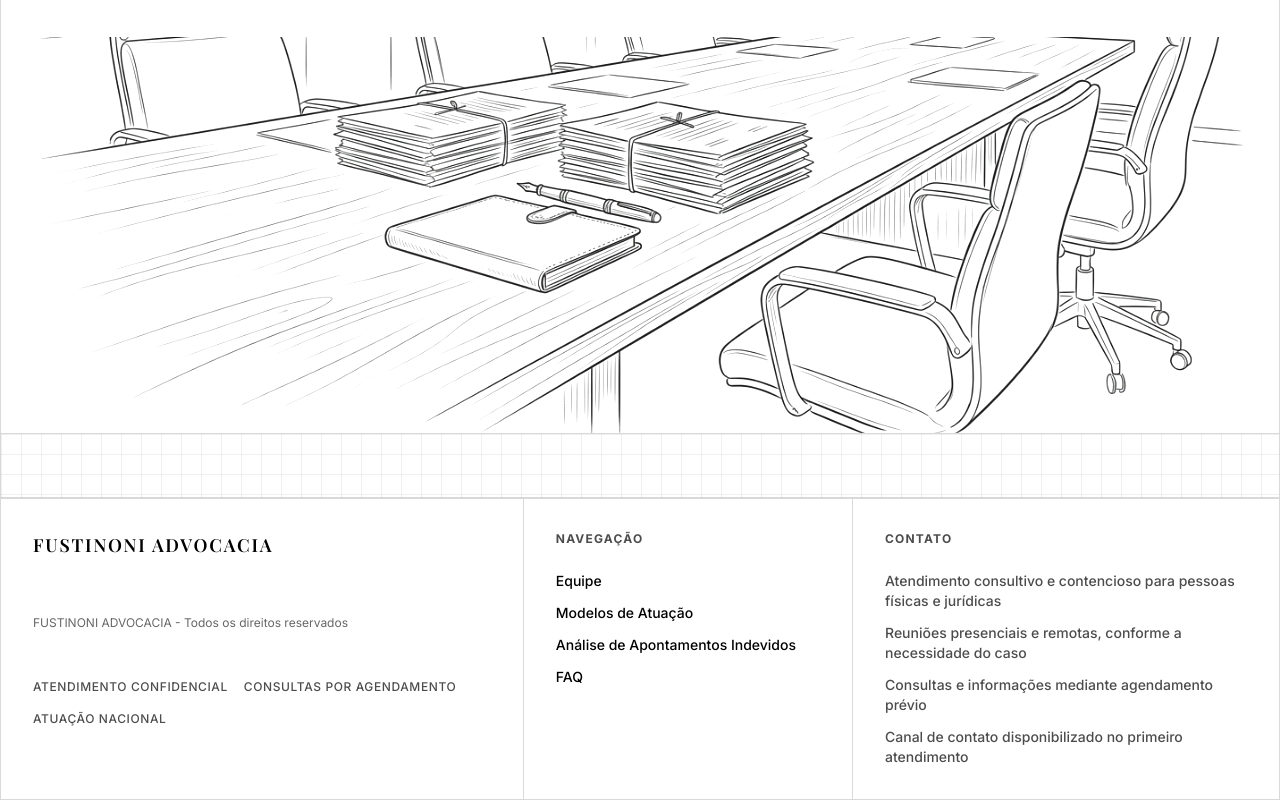
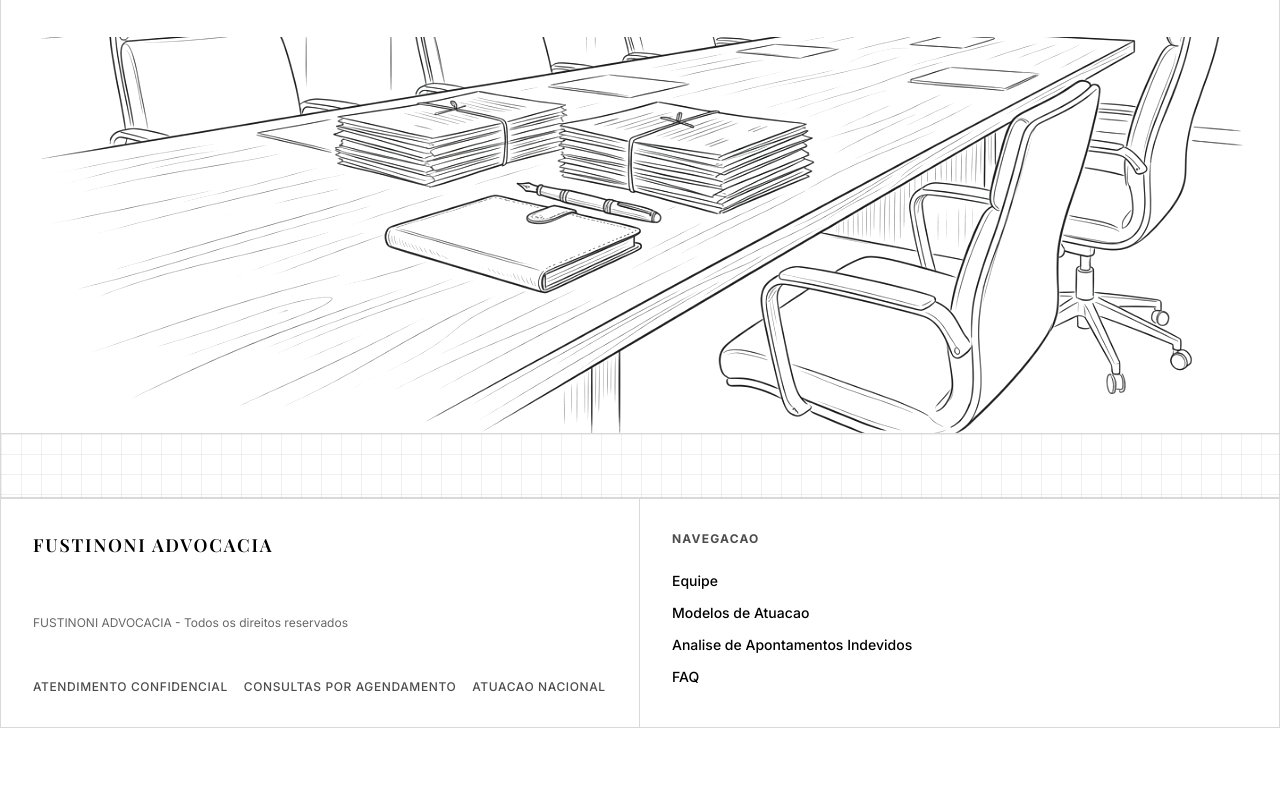
Before and after one commit to MatheusVBLima/FUSTINONI-ADVOCACIA, a Next.js app: page / in a window 1280 px wide. Shown: the part 7851-8651 px from the top of the page. After the commit the page ends 8579 px from the top, so only its background shows below. Built offline with nearby package versions, Linux system fonts and the light colour scheme; no server answers; a web font is replaced by a local one.

Commit message:
fix: correct typographical errors in footer text and improve layout structure

```diff
--- a/src/components/site-footer.tsx
+++ b/src/components/site-footer.tsx
@@ -6,21 +6,25 @@ export function SiteFooter() {
       <div className="h-16 w-full border-b border-black/15 bg-grid-pattern-small" />
 
       <footer className="border-b border-black/15 text-sm">
-        <div className="grid grid-cols-1 border-t border-black/15 bg-white sm:grid-cols-2 lg:grid-cols-[minmax(0,1.35fr)_minmax(0,0.85fr)_minmax(0,1.1fr)]">
+        <div className="grid grid-cols-1 border-t border-black/15 bg-white sm:grid-cols-2">
           <div className="p-6 sm:border-r sm:border-black/15 sm:p-8">
             <div className="mb-10 font-serif text-lg font-semibold uppercase tracking-widest sm:mb-14">
               FUSTINONI ADVOCACIA
             </div>
-            <p className="text-xs text-black/60">FUSTINONI ADVOCACIA - Todos os direitos reservados</p>
+            <p className="text-xs text-black/60">
+              FUSTINONI ADVOCACIA - Todos os direitos reservados
+            </p>
             <div className="mt-10 flex flex-wrap gap-4 text-xs font-medium uppercase tracking-wider text-black/70 sm:mt-12">
               <span>Atendimento confidencial</span>
               <span>Consultas por agendamento</span>
-              <span>Atuação nacional</span>
+              <span>Atuacao nacional</span>
             </div>
           </div>
 
-          <div className="border-t border-black/15 p-6 sm:border-t-0 sm:p-8 lg:border-r lg:border-black/15">
-            <div className="mb-6 text-xs font-bold uppercase tracking-widest text-black/70">Navegação</div>
+          <div className="border-t border-black/15 p-6 sm:border-t-0 sm:p-8">
+            <div className="mb-6 text-xs font-bold uppercase tracking-widest text-black/70">
+              Navegacao
+            </div>
             <ul className="space-y-3 font-medium">
               <li>
                 <Link href="/#services" className="transition-colors hover:text-black/70">
@@ -29,12 +33,12 @@ export function SiteFooter() {
               </li>
               <li>
                 <Link href="/#process" className="transition-colors hover:text-black/70">
-                  Modelos de Atuação
+                  Modelos de Atuacao
                 </Link>
               </li>
               <li>
                 <Link href="/analise-credito" className="transition-colors hover:text-black/70">
-                  Análise de Apontamentos Indevidos
+                  Analise de Apontamentos Indevidos
                 </Link>
               </li>
               <li>
@@ -44,30 +48,6 @@ export function SiteFooter() {
               </li>
             </ul>
           </div>
-
-          <div className="border-t border-black/15 p-6 sm:col-span-2 sm:p-8 lg:col-span-1 lg:border-t-0">
-            <div className="mb-6 text-xs font-bold uppercase tracking-widest text-black/70">Contato</div>
-            <ul className="space-y-3 font-medium">
-              <li>
-                <span className="text-black/70">
-                  Atendimento consultivo e contencioso para pessoas físicas e jurídicas
-                </span>
-              </li>
-              <li>
-                <span className="text-black/70">
-                  Reuniões presenciais e remotas, conforme a necessidade do caso
-                </span>
-              </li>
-              <li>
-                <span className="text-black/70">
-                  Consultas e informações mediante agendamento prévio
-                </span>
-              </li>
-              <li>
-                <span className="text-black/70">Canal de contato disponibilizado no primeiro atendimento</span>
-              </li>
-            </ul>
-          </div>
         </div>
       </footer>
     </>
```
